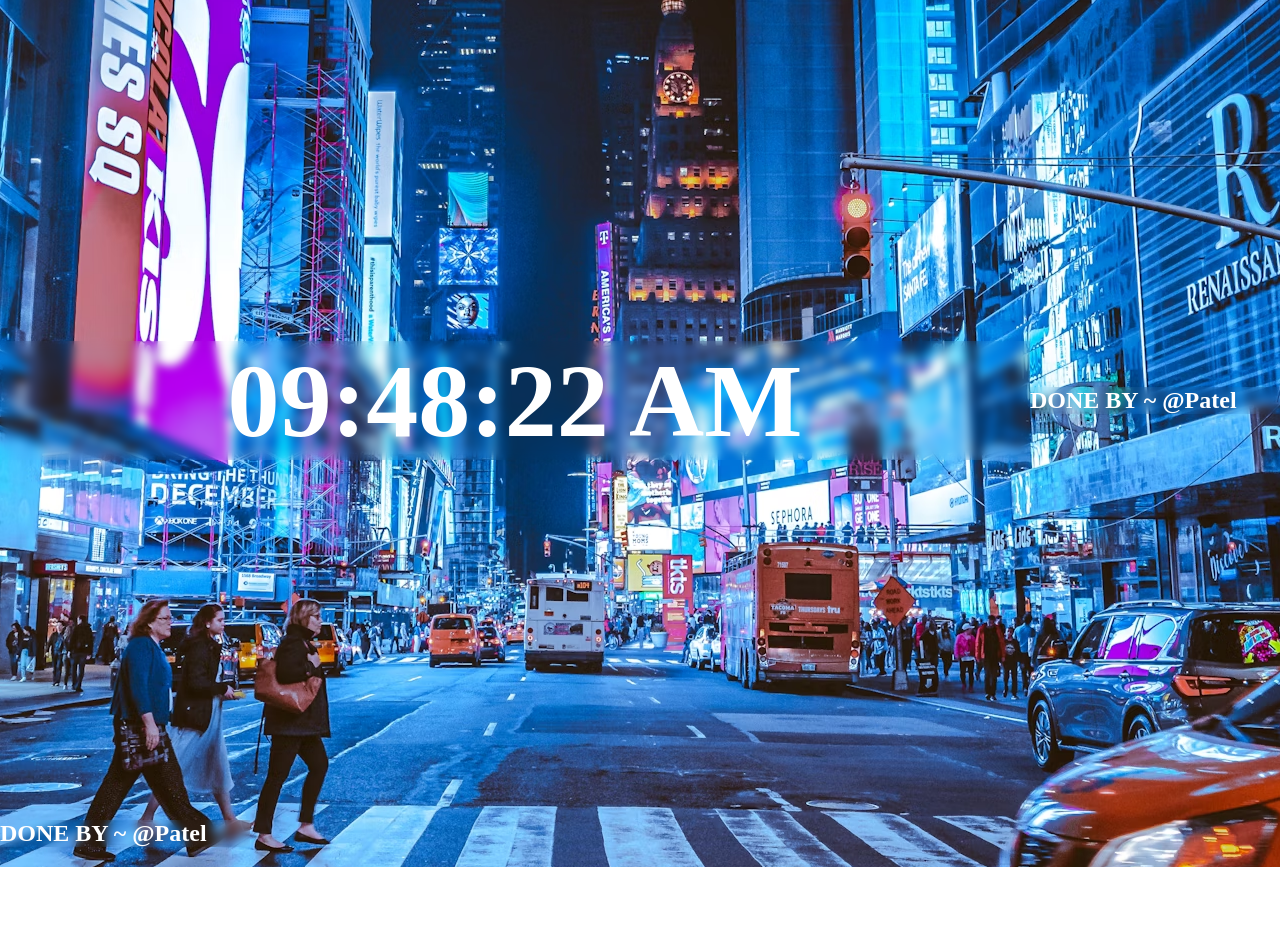
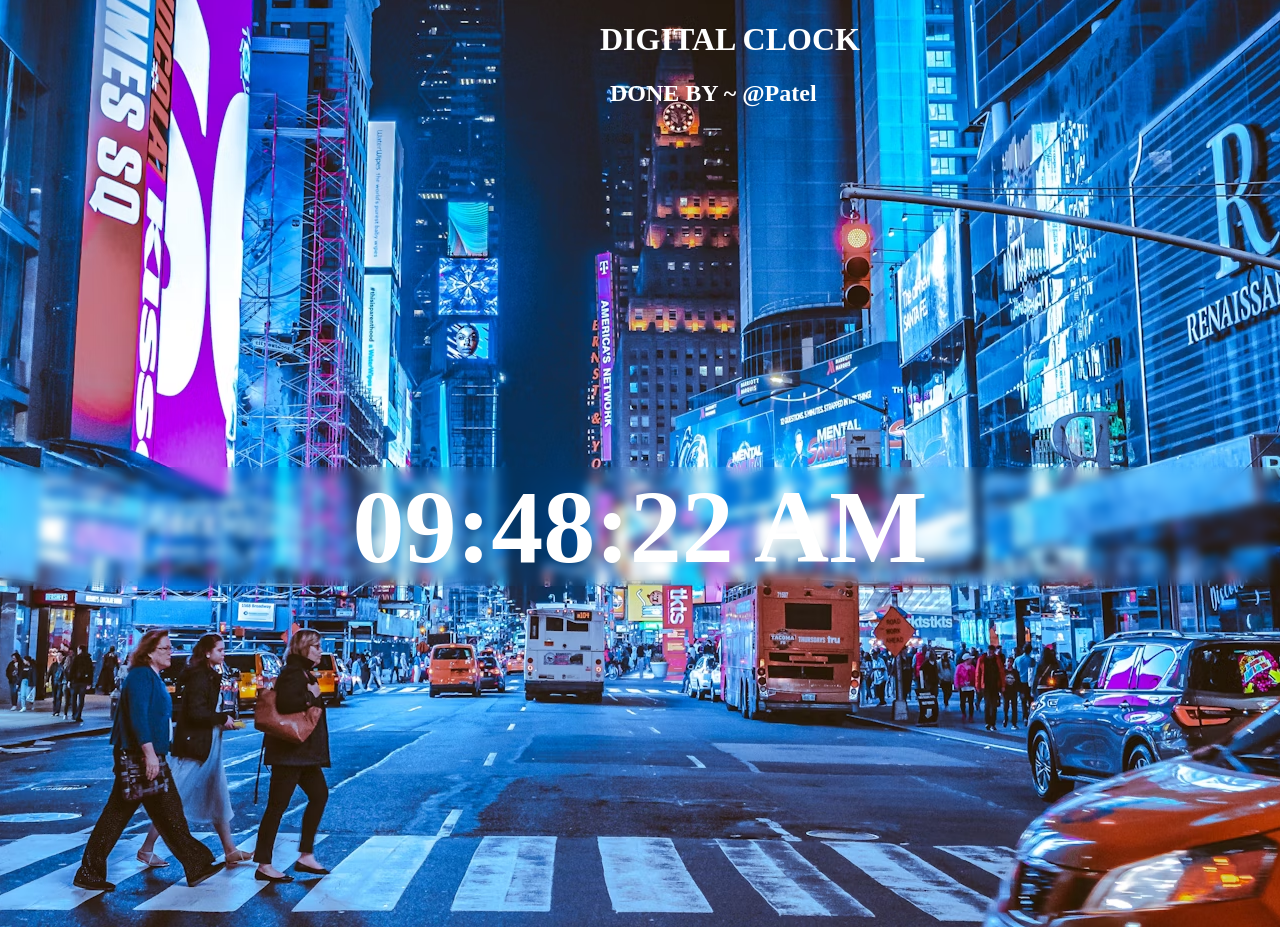
Before and after one commit to PatelaMadan/DigitalClock, a plain HTML site: page index.html in a window 1280 px wide. Before the commit the page ends 867 px from the top, so only its background shows below. Drawn offline with Linux system fonts and the light colour scheme.

Commit message:
second Commit
added name~patel

```diff
--- a/index.css
+++ b/index.css
@@ -24,6 +24,19 @@
 }
 h2{
     color: white;
-    backdrop-filter: blur(5px);
+
+
+    padding-left: 600px;
+    margin-left:10px;
     width: 250px;
+
 }
+h1{
+    color: white;
+    justify-content: center;
+
+    padding-left: 600px;
+    -webkit-backdrop-filter: saturate(50px);
+
+
+}
--- a/index.html
+++ b/index.html
@@ -7,14 +7,20 @@
     <link rel="stylesheet" href="index.css">
 </head>
 <body>
+    <h1>DIGITAL CLOCK
+        <br><h2>DONE BY ~ @Patel</h2>
+    </h1>
+
 <div id="clck_container">
-    <div id="clock">00:00:00</div>
-    <div>
-        <h2>DONE BY ~  @Patel</h2>
+    <div id="clock">00:00:00
+        <br>
+
     </div>
+
+
 </div>
 <div>
-    <h2>DONE BY ~  @Patel</h2>
+
 </div>
 
     <script src="index.js"></script>
```
